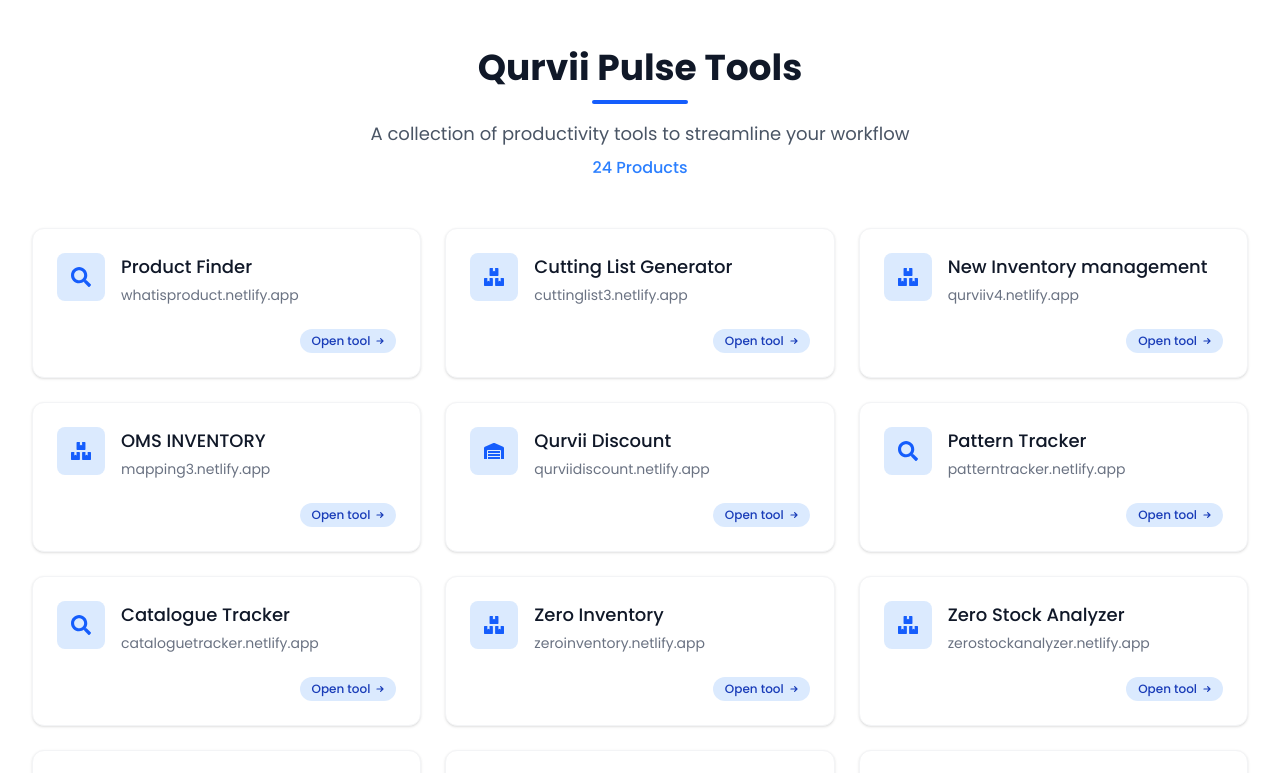
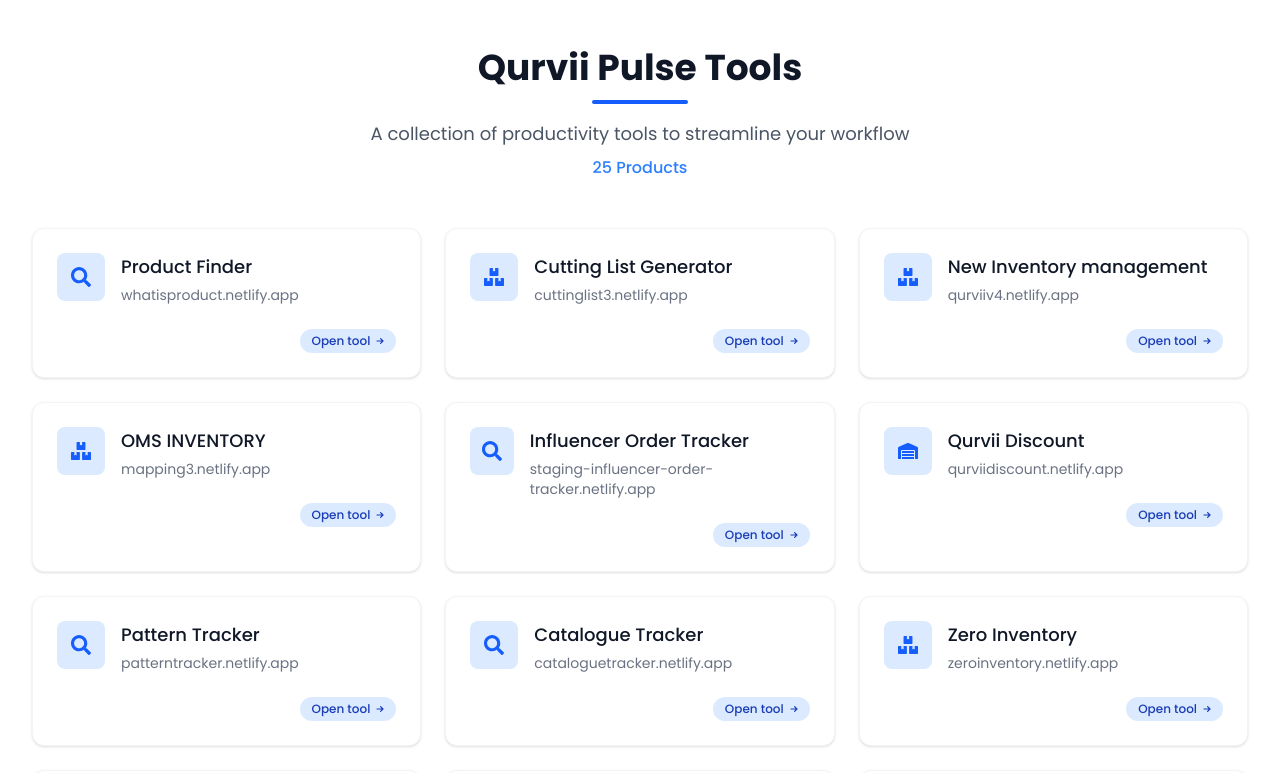
Before and after one commit to Sachinrawat6/tool, a React (Vite) app: page / in a window 1280 px wide. Shown: the top 773 px of the page. Built offline with nearby package versions, Linux system fonts and the light colour scheme.

Commit message:
Add Influencer Order Tracker to Tools component

```diff
--- a/src/components/Tools.jsx
+++ b/src/components/Tools.jsx
@@ -45,6 +45,11 @@ export const header_with_url = [
     // url: "https://orderidmapping.netlify.app/",
      url:"https://mapping3.netlify.app/",
     icon: <FaBoxes />,
+  },
+   {
+    header: "Influencer Order Tracker",
+     url:"https://staging-influencer-order-tracker.netlify.app",
+    icon: <FaSearch />,
   },
    {
     header: "Qurvii Discount",
```
